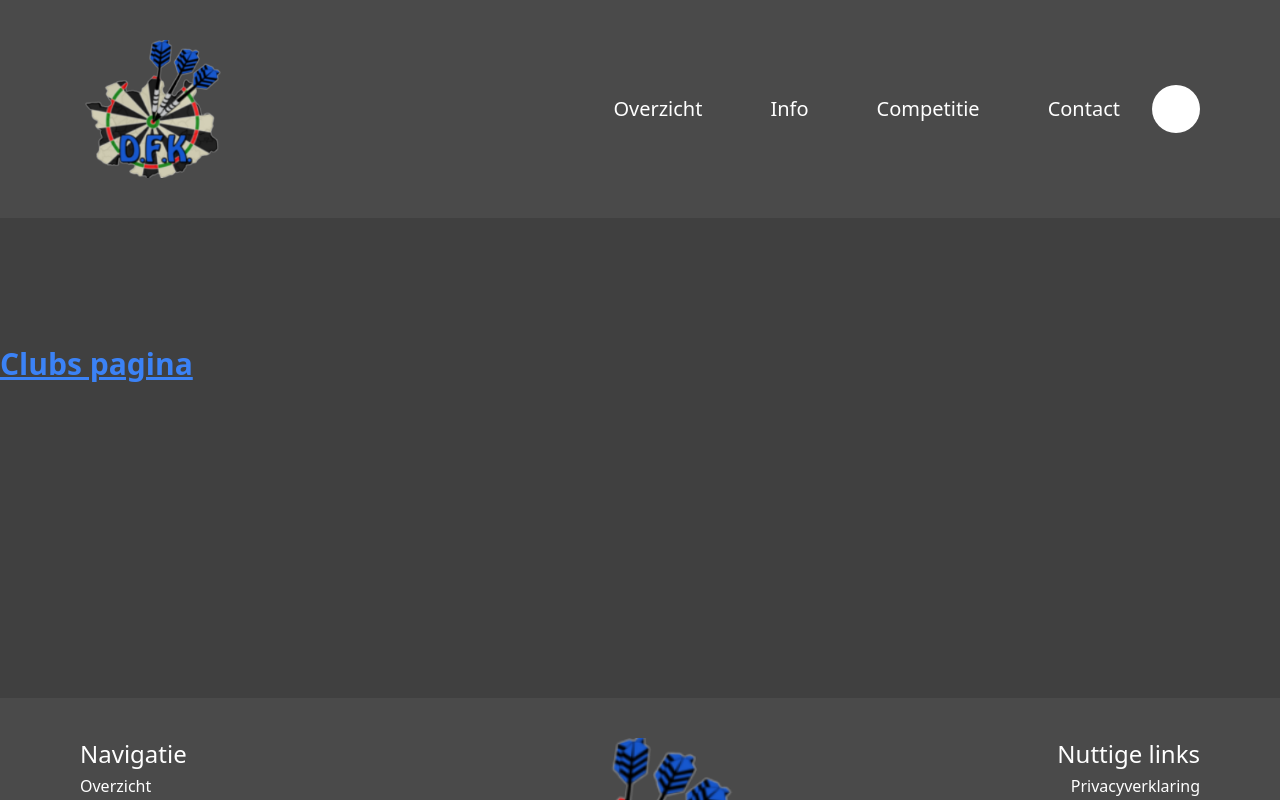
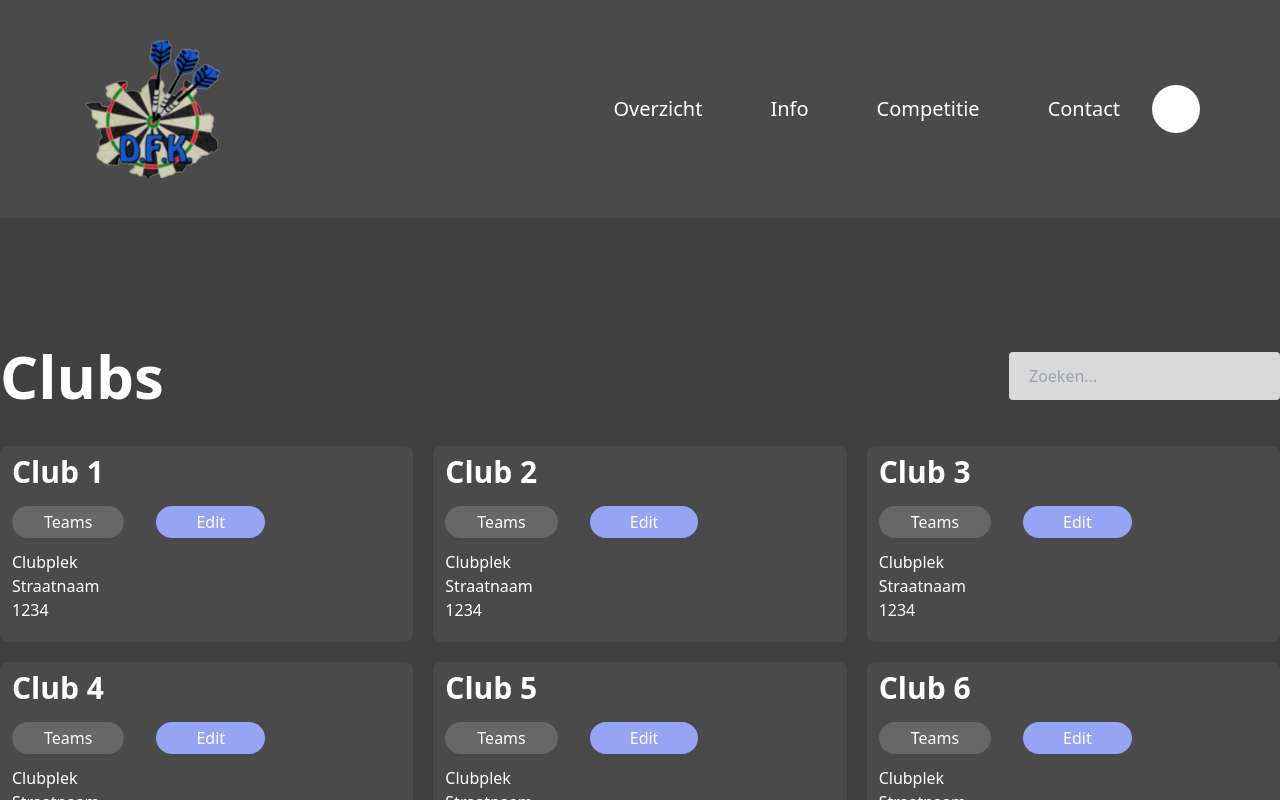
Before and after one commit to syandelbart/2223-Darts_Kempen-001-Website-Dartsfederatie, a Next.js app in the folder code/dfkwebsite/: page /overzicht/clubs in a window 1280 px wide. Shown: the top 800 px of the page. Built offline with nearby package versions, Linux system fonts and the light colour scheme; some icons are missing; what tailwind-children would draw is missing.

Commit message:
array met data en map

```diff
--- a/code/dfkwebsite/pages/overzicht/clubs/index.tsx
+++ b/code/dfkwebsite/pages/overzicht/clubs/index.tsx
@@ -1,9 +1,73 @@
+import Club from "../../../components/overzicht/Club";
+
+let clubs = [
+  {
+    clubnaam: "Club 1",
+    clubplek: "Clubplek",
+    straatnaam: "Straatnaam",
+    postcode: "1234",
+  },
+  {
+    clubnaam: "Club 2",
+    clubplek: "Clubplek",
+    straatnaam: "Straatnaam",
+    postcode: "1234",
+  },
+  {
+    clubnaam: "Club 3",
+    clubplek: "Clubplek",
+    straatnaam: "Straatnaam",
+    postcode: "1234",
+  },
+  {
+    clubnaam: "Club 4",
+    clubplek: "Clubplek",
+    straatnaam: "Straatnaam",
+    postcode: "1234",
+  },
+  {
+    clubnaam: "Club 5",
+    clubplek: "Clubplek",
+    straatnaam: "Straatnaam",
+    postcode: "1234",
+  },
+  {
+    clubnaam: "Club 6",
+    clubplek: "Clubplek",
+    straatnaam: "Straatnaam",
+    postcode: "1234",
+  },
+  {
+    clubnaam: "Club 7",
+    clubplek: "Clubplek",
+    straatnaam: "Straatnaam",
+    postcode: "1234",
+  },
+]
+
 export default function Clubs() {
   return (
     <div>
-      <h1 className="text-3xl font-bold underline text-blue-500 h-56">
-        Clubs pagina
-      </h1>
+      <div className="flex justify-between items-center mb-10">
+        <h1 className="text-6xl font-extrabold text-white">Clubs</h1>
+        <input
+          type="text"
+          placeholder="Zoeken..."
+          className="px-5 py-3 rounded bg-[#D9D9D9]"
+        />
+      </div>
+      <div className="grid grid-cols-3 gap-5">
+        {
+        clubs.map((club) => (
+          <Club
+            clubnaam={club.clubnaam}
+            clubplek={club.clubplek}
+            straatnaam={club.straatnaam}
+            postcode={club.postcode}
+          />
+        ))
+        }
+      </div>
     </div>
   );
 }
```
